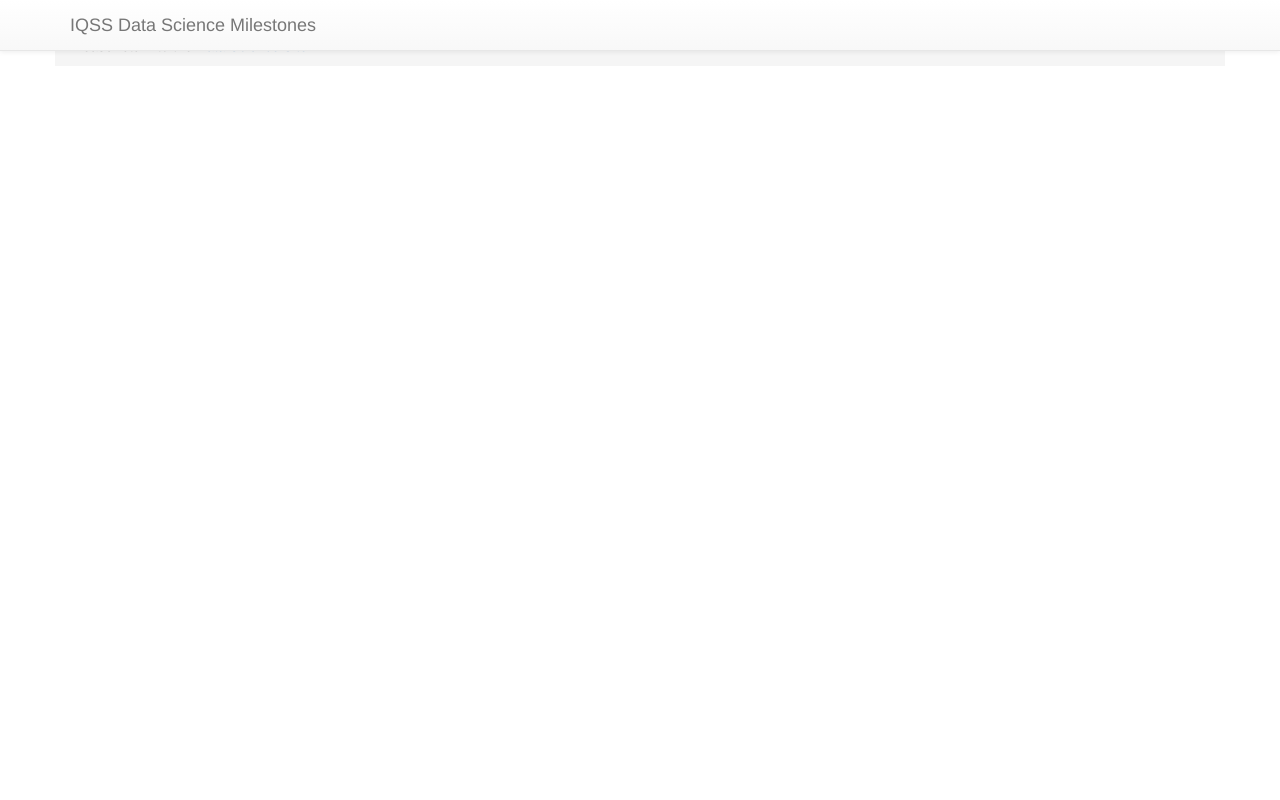
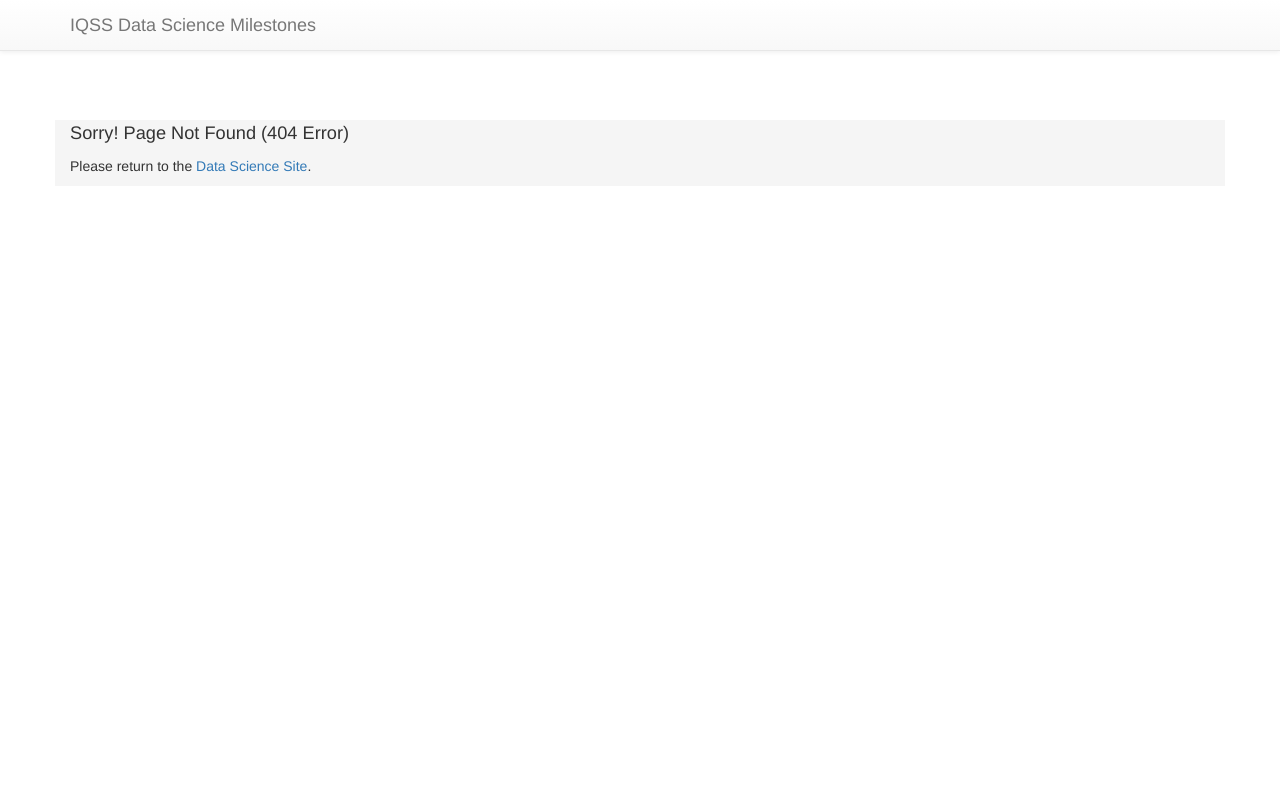
Before and after one commit to IQSS/milestone-reader, a Django app: template milestone_reader/templates/404.html in a window 1280 px wide. Run offline with Django 3.2, Linux system fonts and the light colour scheme; the template is opened without the code that fills it, so the values that code supplies are empty; parts of the project's set-up code (start-up, migrations or seed data) failed here and were passed over; some libraries are stand-ins or nearby versions.

Commit message:
css padding update

```diff
--- a/milestone_reader/milestone_reader/settings/local.py
+++ b/milestone_reader/milestone_reader/settings/local.py
@@ -13,7 +13,7 @@ if not isdir(TEST_SETUP_DIR):
 ########## DEBUG CONFIGURATION
 # See: https://docs.djangoproject.com/en/dev/ref/settings/#debug
 DEBUG = False
-
+ALLOWED_HOSTS = ('127.0.0.1', 'netdna.bootstrapcdn.com')
 # See: https://docs.djangoproject.com/en/dev/ref/settings/#template-debug
 TEMPLATE_DEBUG = DEBUG
 ########## END DEBUG CONFIGURATION
--- a/milestone_reader/templates/404.html
+++ b/milestone_reader/templates/404.html
@@ -8,8 +8,7 @@
       html, body, #map-canvas {
         height: 100%;
         margin: 0px;
-        padding: 0px
-        padding-top: 60px;/*  60px to make the container go all the way to the bottom of the topbar */
+        padding-top: 60px;
 
       }
     </style>
```
